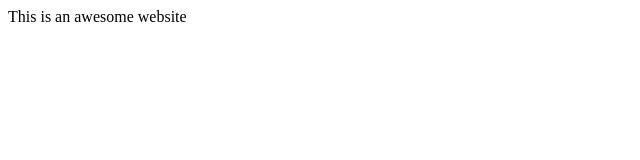
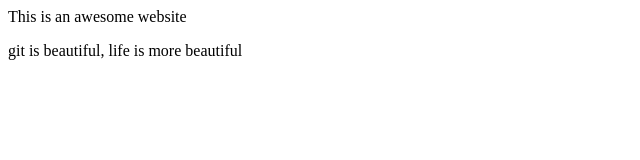
Before and after one commit to Arushkaushik/Mydemowebsite, a plain HTML site: page index.html in a window 1280 px wide. Shown: the whole page, without its empty margins (0-640 px from the left). Drawn offline with Linux system fonts and the light colour scheme.

Commit message:
Added index.html

```diff
--- a/index.html
+++ b/index.html
@@ -5,4 +5,7 @@
 <head>
 This is an awesome website
 </head>
+<p>
+git is beautiful, life is more beautiful
+</p>
 </html>
```
